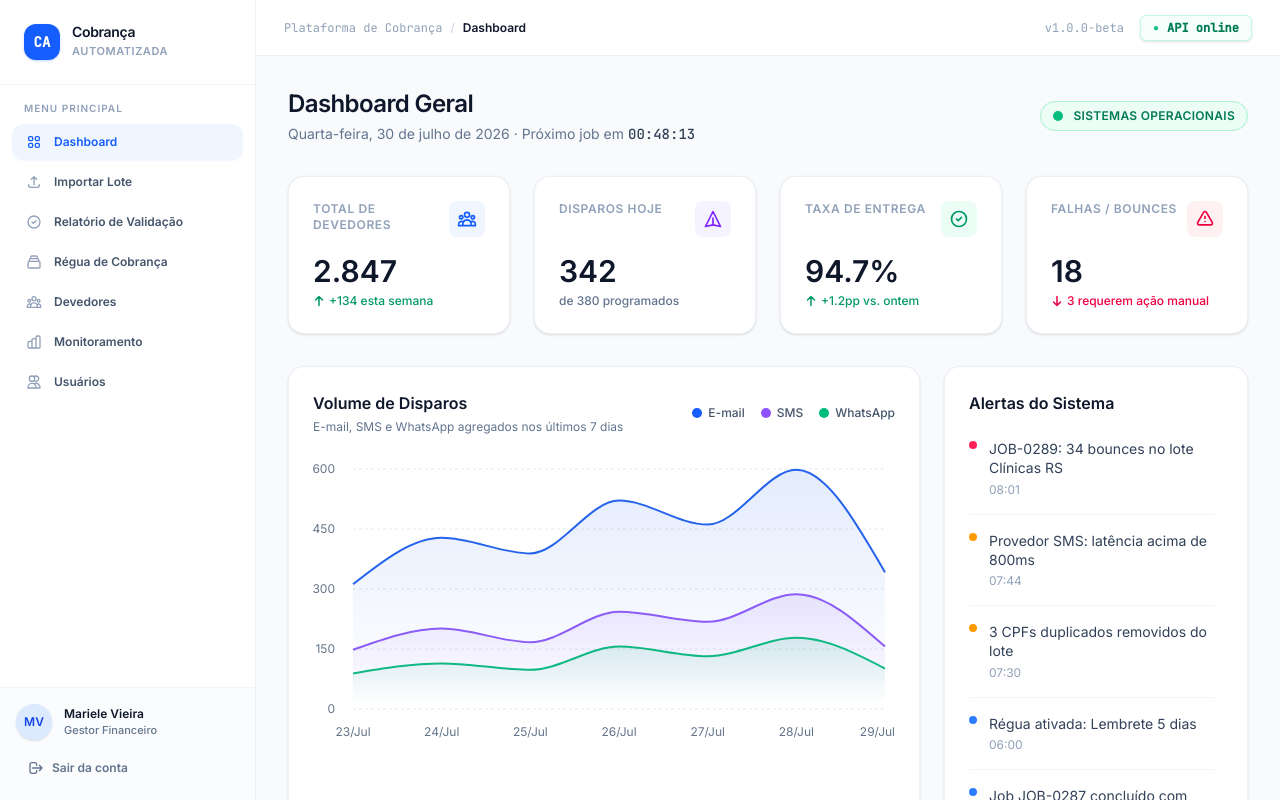
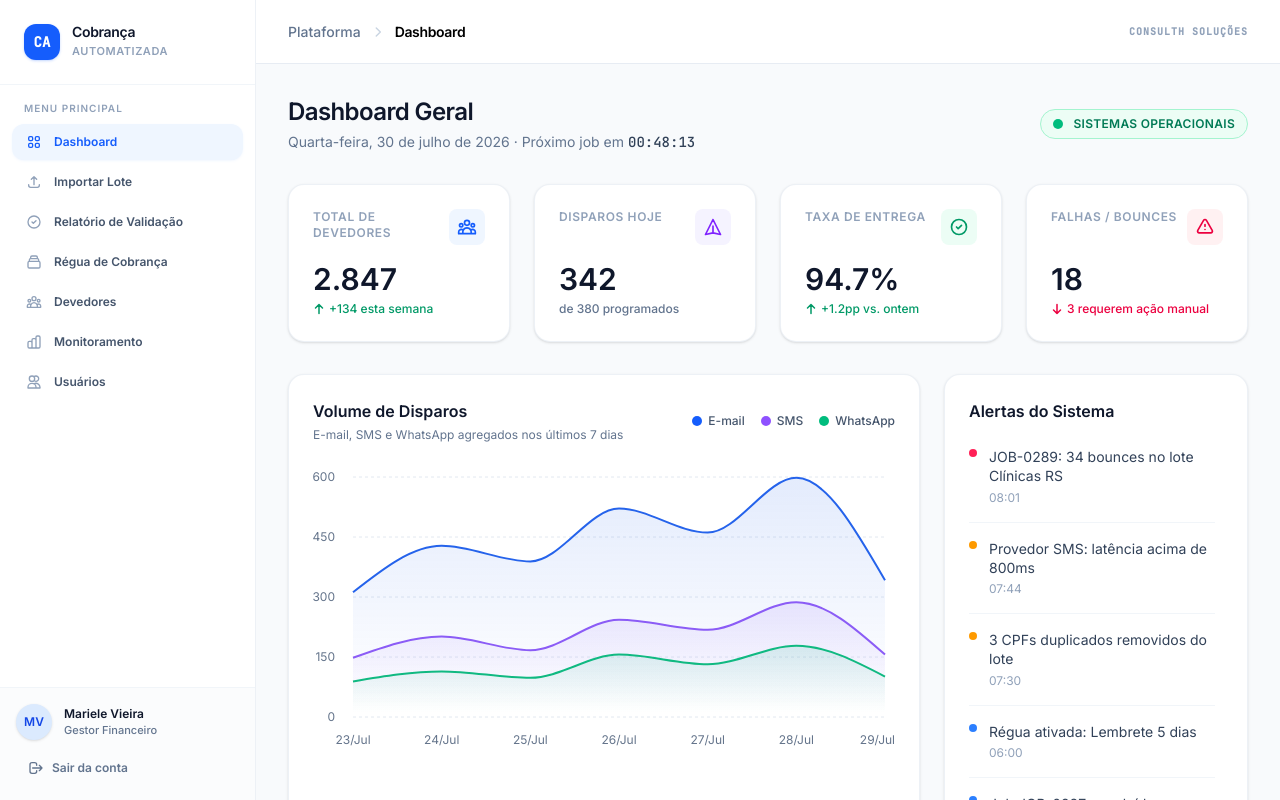
Before and after one commit to MarieleV/PlataformaCobranca, a React (Vite) app in the folder front-end/: page / in a window 1280 px wide. Both pictures are taken after typing "name@example.com", "Sample123" into the empty fields and a click on the button "Entrar na plataforma". Built offline with nearby package versions, Linux system fonts and the light colour scheme; the HTML template or start-up script is replaced by a standard one.

Commit message:
Breadcrumbs mais limpos

```diff
--- a/front-end/src/App.tsx
+++ b/front-end/src/App.tsx
@@ -32,23 +32,28 @@ export default function App() {
       <Sidebar current={page} onNavigate={setPage} onLogout={() => setLoggedIn(false)} />
 
       <main className="flex-1 overflow-hidden flex flex-col bg-slate-50">
+
         {/* --- TOP BAR --- */}
-        <div className="h-14 px-7 border-b border-slate-200/60 bg-white flex items-center justify-between flex-shrink-0 shadow-sm/5">
-          <div className="flex items-center gap-2 text-xs text-slate-500">
-            <span className="font-mono text-xs text-slate-400">Plataforma de Cobrança</span>
-            <span className="text-slate-300">/</span>
-            <span className="text-slate-900 font-semibold">{pageTitles[page]}</span>
+        <div className="h-16 px-8 border-b border-slate-200/80 bg-white flex items-center justify-between flex-shrink-0 z-10">
+
+          {/* Navegação Estrutural (Breadcrumbs) */}
+          <div className="flex items-center gap-2.5 text-sm">
+            <span className="font-medium text-slate-500">
+              Plataforma
+            </span>
+            <svg className="w-3.5 h-3.5 text-slate-300" fill="none" viewBox="0 0 24 24" stroke="currentColor" strokeWidth={2.5}>
+              <path strokeLinecap="round" strokeLinejoin="round" d="M9 5l7 7-7 7" />
+            </svg>
+            <span className="text-black font-bold tracking-tight">
+              {pageTitles[page]}
+            </span>
           </div>
 
+          {/* Metadados / Perfil */}
           <div className="flex items-center gap-4">
-            <span className="font-mono text-xs text-slate-400">
-              v1.0.0-beta
+            <span className="font-mono text-[10px] font-bold text-slate-400 tracking-widest uppercase">
+              Consulth Soluções
             </span>
-
-            <div className="flex items-center gap-2 text-xs font-mono bg-emerald-50/50 border border-emerald-200/60 px-3 py-1 rounded-md shadow-sm">
-              <span className="text-emerald-500 text-[10px] animate-pulse">●</span>
-              <span className="font-semibold text-emerald-700">API online</span>
-            </div>
           </div>
         </div>
 
```
